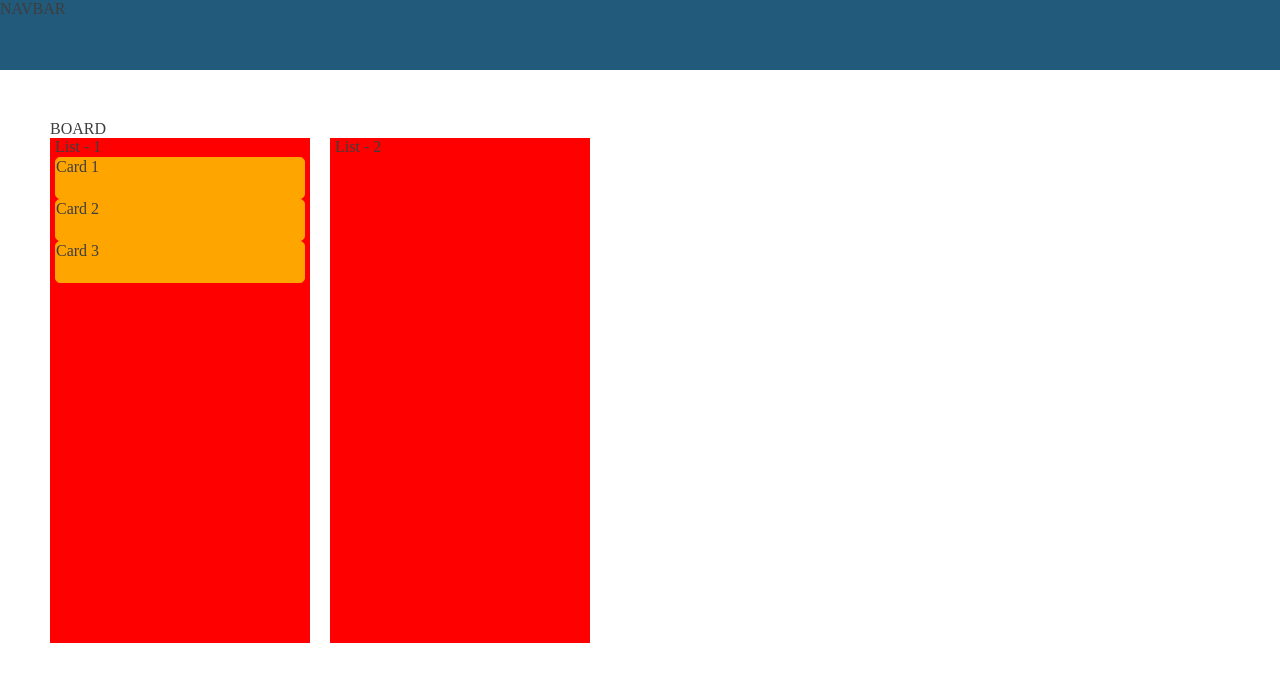
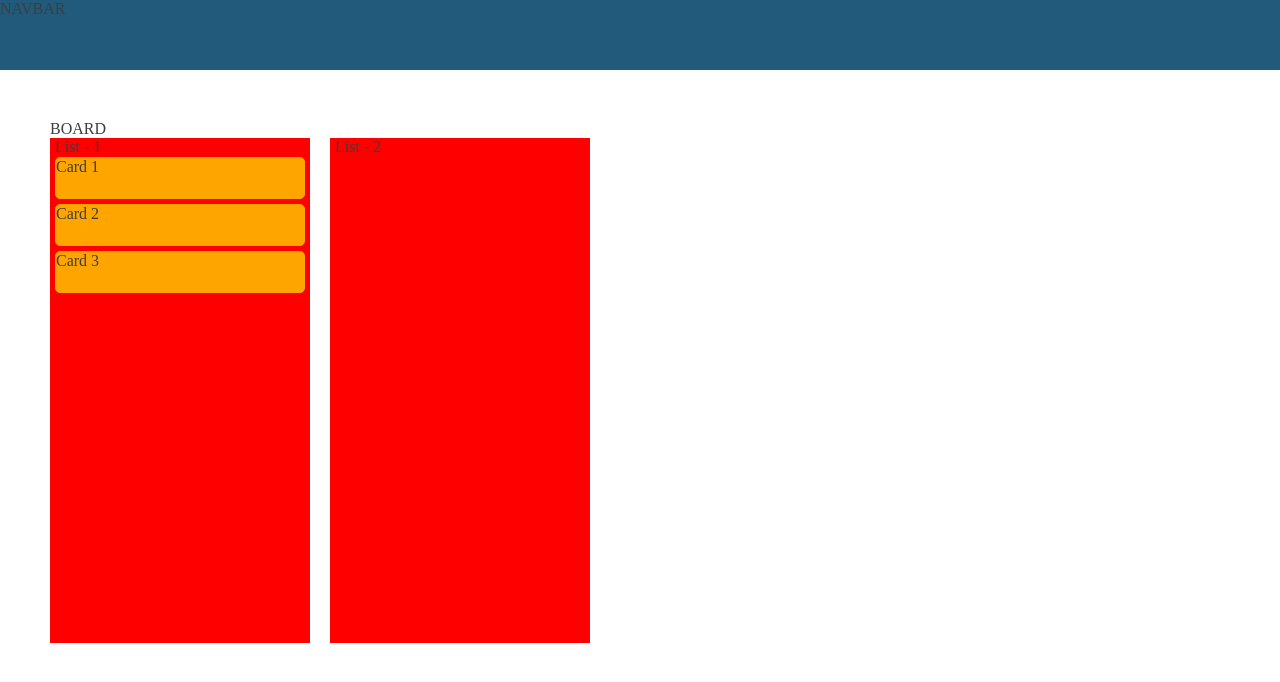
Before and after one commit to pbroniarczyk/workflow, a React app: page / in a window 1280 px wide. Shown: the top 682 px of the page. Built offline with nearby package versions, Linux system fonts and the light colour scheme.

Commit message:
passing draged item from ondrag event to ondrop

```diff
--- a/src/components/board/Board.jsx
+++ b/src/components/board/Board.jsx
@@ -8,7 +8,9 @@ import "./board.css";
 
 
 class Board extends Component {
-	state = {
+	constructor(props) {
+        super(props);
+		this.state = {
 			lists: [
 				{
 					title: "List - 1",
@@ -39,6 +41,25 @@ class Board extends Component {
 			]
 		}
 
+		this.dragCardStart = this.dragCardStart.bind(this);
+		this.dragOver = this.dragOver.bind(this);
+        this.dropCardHandler = this.dropCardHandler.bind(this);
+	}
+
+	dragCardStart = (event, card) => {
+        const sourceCard = event.currentTarget;
+        sourceCard.style.border = "dashed";
+		event.dataTransfer.setData("card", card.title)
+		console.log("DROP TARGET", card.title);
+	}
+
+	dragOver = event => event.preventDefault();
+
+	dropCardHandler = (event, card) => {
+		let dropData = event.dataTransfer.getData("card");
+        console.log("DROP TARGET", event.dataTransfer);
+    }
+
 	render() {
 		return (
 			<div className="board">
@@ -50,7 +71,11 @@ class Board extends Component {
 							key={i}
 							title={list.title}
 							listNumber={list.listNumber}
-							cards={this.state.cards}/>
+							cards={this.state.cards}
+
+							dragCardStart={this.dragCardStart}
+							dragOver={this.dragOver}
+							dropCardHandler={this.dropCardHandler}/>
 						)
 					}
 
--- a/src/components/board/card/Card.jsx
+++ b/src/components/board/card/Card.jsx
@@ -5,28 +5,15 @@ import "./card.css";
 
 
 class Card extends Component {
-    constructor(props) {
-        super(props);
-
-        this.dragCardStart = this.dragCardStart.bind(this);
-    }
-
-    dragCardStart = event => {
-        const sourceCard = event.currentTarget;
-
-        sourceCard.style.border = "dashed";
-        event.dataTransfer.setData("text/plain", event.target.id)
-        console.log("DRAGGED CARD", event.dataTransfer.setData("text/plain", event.target.id))
-    }
-
     render() {
         return (
             <div
-                id={this.props.id}
+                id={this.props.card.id}
                 className="card"
-                draggable="true"
-                onDragStart={this.dragCardStart}>
-                {this.props.title}
+                draggable
+                onDragStart={e => this.props.dragCardStart(e, this.props.card)}>
+
+                {this.props.card.title}
             </div>
         )
     }
--- a/src/components/board/card/card.css
+++ b/src/components/board/card/card.css
@@ -3,4 +3,9 @@
     background-color: orange;
     border: 1px solid orange;
     border-radius: 5px;
+    margin-bottom: 5px;
 }
+
+.card:last-of-type {
+    margin-bottom: 0;
+}
--- a/src/components/board/list/List.jsx
+++ b/src/components/board/list/List.jsx
@@ -8,22 +8,6 @@ import "./list.css";
 
 
 class List extends Component {
-    constructor(props) {
-        super(props);
-
-        this.dropCardHandler = this.dropCardHandler.bind(this);
-    }
-
-    dropCardHandler = e => {
-        console.log("DROP TARGET", dropData);
-        e.preventDefault();
-        const dropData = e.dataTransfer.getData("text");
-    }
-
-    componentDidMount = () => {
-        console.dir(document.querySelector(".list"))
-    }
-
     render() {
         const allCards = this.props.cards;
         const filteredCards = allCards.filter(card => card.currentList === this.props.listNumber)
@@ -32,16 +16,17 @@ class List extends Component {
             <div
                 className="list"
                 id={this.props.listNumber}
-                onDragOver={this.dropCardHandler}>
+                onDragOver={e => this.props.dragOver(e)}
+                onDrop={e => this.props.dropCardHandler(e)}>
 
                 {this.props.title}
 
                 {
                     filteredCards.map((card, i) =>
                         <Card
-                            title={card.title}
-                            id={card.id}
-                            key={card.id}/>
+                            card={card}
+                            key={card.id}
+                            dragCardStart={this.props.dragCardStart}/>
                     )
                 }
 
```
Lines whose indentation alone changed are shown as unchanged.
